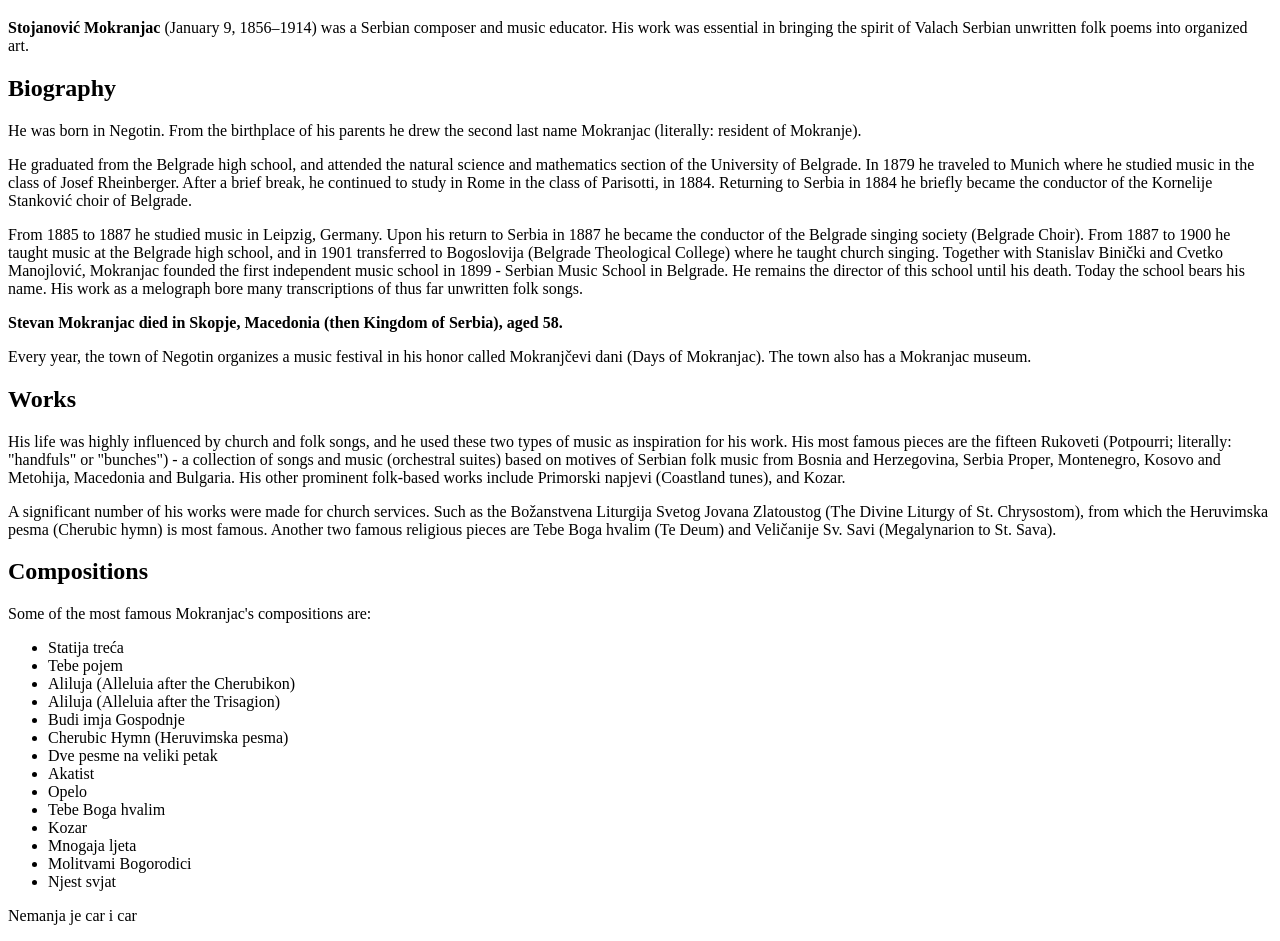
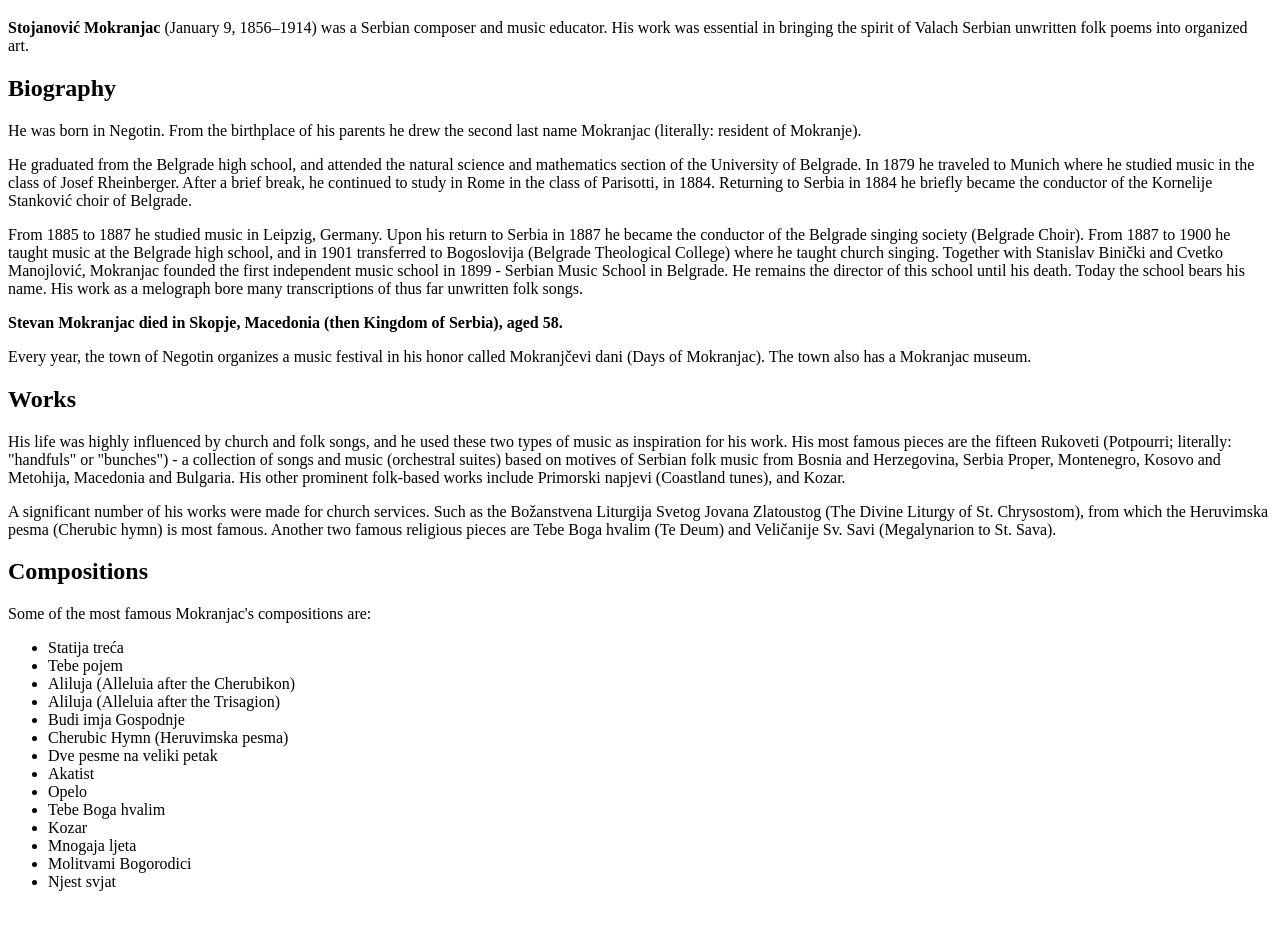
Before and after one commit to nevalja/mokranjac1, a plain HTML site: page index.html in a window 1280 px wide. Shown: the part 61-1002 px from the top of the page. After the commit the page ends 968 px from the top, so only its background shows below. Drawn offline with Linux system fonts and the light colour scheme.

Commit message:
initial commit

```diff
--- a/index.html
+++ b/index.html
@@ -40,7 +40,7 @@
 
 				</ul>
 
-				<p>Nemanja je  car i car</p>
+
 	<body>
 
 	</body>
```
